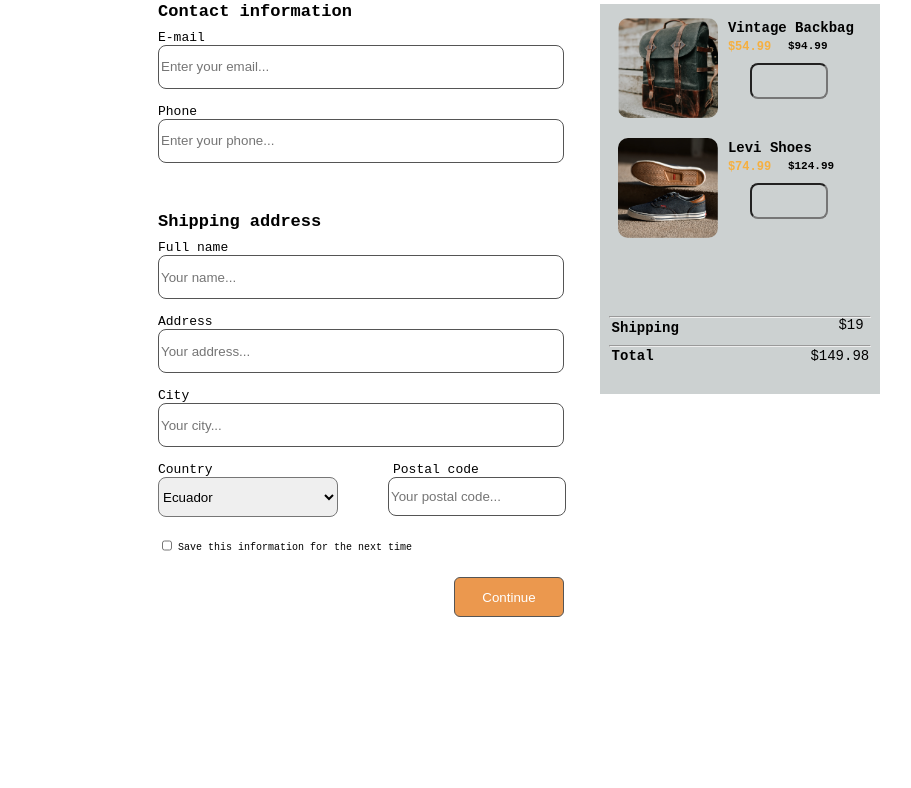
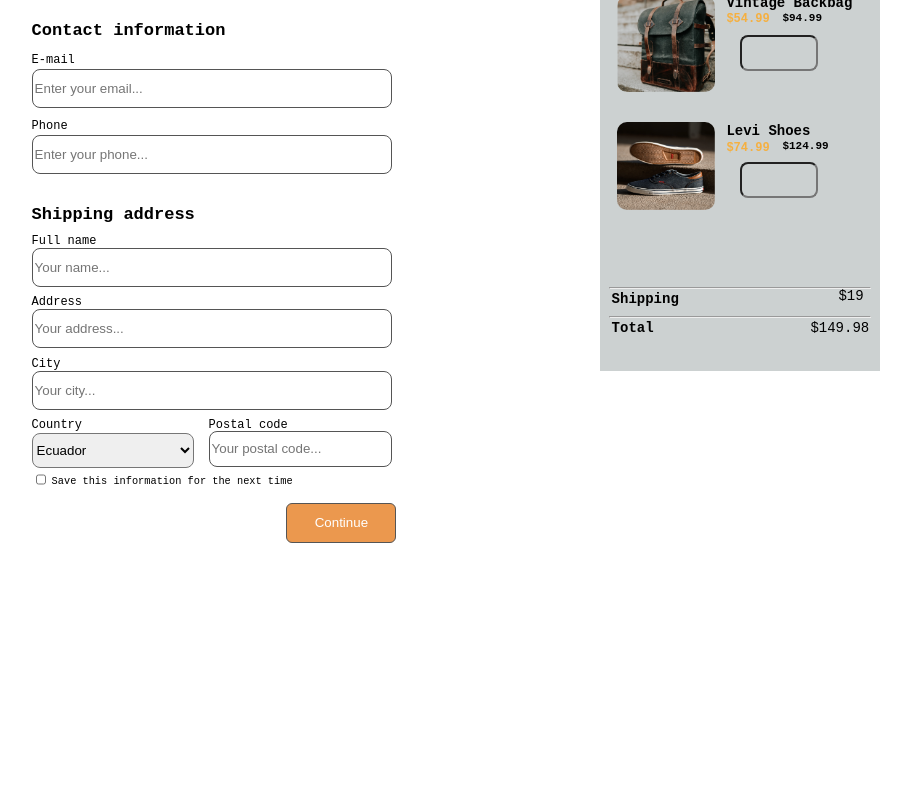
Before and after one commit to JoaquinSim/Checkout-Page, a plain HTML site: page index.html in a window 1280 px wide. Shown: the part 88-876 px from the top of the page, without its empty margins (166-1077 px from the left). Drawn offline with Linux system fonts and the light colour scheme.

Commit message:
Arreglo css

```diff
--- a/index.css
+++ b/index.css
@@ -1,101 +1,157 @@
 body{
   font-family: monospace;
 }
+/*Titulo*/
+header{
+  width:20%;
+  height:70px;;
+  position:relative;
+  left: 15%;
+}
+.titulo h1{
+    position:relative;
+    top: 30px;
+    font-size:22px;
+}
 
+/*Formulario*/
 .form-Checkout{
   position:relative;
-  left: 25%;
-  width:400px;
-  height:650px;
+  left: 15%;
+  width:28%;
+  height:550px;
 }
-.titulo{
-  font-size:18px;
-}
-.Contact-information label{
-  position:relative;
-  top: 10px;
-  font-size: 13px;
+/*informacion de contacto*/
+.Contact-information {
+    height:165px;
 }
 .Contact-information h2{
   position:relative;
-  top: 15px;
+  top: 10px;
   font-size: 17px;
 }
-.Contact-information input{
+label.email{
+  position:relative;
+  top: 8px;
+  font-size: 12px;
+}
+input.email{
   position:relative;
   top: 10px;
   width: 100%;
-  height: 40px;
+  height: 35px;
   border: 1px rgb(85,85,85) solid;
   border-radius: 8px;
 }
+label.phone{
+  position:relative;
+  top: 20px;
+  font-size: 12px;
+}
+input.phone{
+  position:relative;
+  top: 22.5px;
+  width: 100%;
+  height: 35px;
+  border: 1px rgb(85,85,85) solid;
+  border-radius: 8px;
+}
+/*Direccion*/
 .Shipping-address {
-  position:relative;
-  top: 30px;
+  height: 220px;
 }
 .Shipping-address h2{
   position:relative;
   top: 15px;
   font-size: 17px;
 }
-.Shipping-address label{
+label.name{
   position:relative;
   top: 10px;
-  font-size: 13px;
+  font-size: 12px;
 }
-.Shipping-address input{
+ input.name{
   position:relative;
   top: 10px;
   width: 100%;
-  height: 40px;
+  height: 35px;
   border-radius: 8px;
   border: 1px rgb(85,85,85) solid;
 }
+label.address{
+  position:relative;
+  top: 17px;
+  font-size: 12px;
+}
+ input.address{
+  position:relative;
+  top: 17px;
+  width: 100%;
+  height: 35px;
+  border-radius: 8px;
+  border: 1px rgb(85,85,85) solid;
+}
+label.city{
+  position:relative;
+  top: 25px;
+  font-size: 12px;
+}
+ input.city{
+  position:relative;
+  top: 25px;
+  width: 100%;
+  height: 35px;
+  border-radius: 8px;
+  border: 1px rgb(85,85,85) solid;
+}
+
+/*Pais-CodigoPostal*/
 .counpos{
+  height: 60px;
+}
+label.country{
   position:relative;
-  top: 30px;
+  font-size: 12px;
+  top: 7px;
 }
-.counpos select{
-  position:relative;
-  top: 10px;
-  width: 45%;
-  height: 40px;
+select.country{
+  position: relative;
+  top: 8px;
+  width: 46%;
+  height: 35px;
   border-radius: 8px;
 }
-.counpos label{
+label.postal{
+  position:relative;
+  font-size: 12px;
+  top: -42.5px;
+  left: 50%;
+}
+input.postal{
+  position:relative;
+  width: 50%;
+  top: -44px;
+  left: 50%;
+  height: 32px;
+  border-radius: 8px;
+  border: 1px rgb(85,85,85) solid;
+}
+
+/*Boton*/
+input.checkbox{
   position: relative;
-  top: -45px;
-  left: 235px;
-  font-size: 13px;
-}
-.counpos input{
-  position: relative;
- top: -45px;
- left: 230px;
-  width: 43%;
-  height: 35px;
-  border: 1px rgb(85,85,85) solid;
-  border-radius: 8px;
-}
-.checkbox {
-  position: relative;
-  top:30px;
-}
-.checkbox input{
-  position: relative;
-  top: -40px;
   width: 10px;
 }
 .checkbox p{
   position: relative;
-  top: -64px;
+  top: -25px;
   left: 20px;
-  font-size: 10px;
+  font-size: 10.3px;
 }
 .button button{
   position: relative;
   top: -20px;
-  left: 74%;
+  left: 72%;
   width: 110px;
   height: 40px;
   border: 1px rgb(85,85,85) solid;
@@ -113,40 +169,40 @@ body{
   width:280px;
   height:390px;
 }
-.items .item-1{
-width: 300px;
-height: 140px;
+.item-1{
+  width: 100%;;
+  height: 38%;
 }
-.items .item-1 img{
+.item-1 img{
   top: 10%;
   left: 6%;
-position: relative;
-width: 100px;
-height: 100px;
-border-radius: 10px;
+  position: relative;
+  width: 35%;
+  height: 65%;
+  border-radius: 10px;
 }
-.items .item-1 h1{
+.item-1 h1{
   position: relative;
-  top: -100px;
-  left: 42.5%;
+  top: -98px;
+  left: 45%;
   font-size: 14px;
 
 }
-.items .item-1 h2{
+.item-1 h2{
   position: relative;
   top: -108px;
-  left: 42.5%;
+  left: 45%;
   font-size: 12px;
-  color:  #F5B041;
+  color: #F5B041;
 
 }
-.items .item-1 h3{
+.item-1 h3{
   position: relative;
   top: -133px;
-  left: 62.5%;
+  left: 65%;
   font-size: 11px;
 }
-.items .item-1 input{
+.item-1 input{
   position: relative;
   top: -133px;
   left: 50%;
@@ -156,44 +212,44 @@ border-radius: 10px;
   background-color:#CCD1D1;
   border-radius: 8px;
 }
-.items .item-2{
+.item-2{
   position: relative;
   top: -20px;
-width: 300px;
-height: 140px;
+  width: 100%;
+  height: 32.5%;
 }
-.items .item-2 img{
+.item-2 img{
   top: 10%;
   left: 6%;
-position: relative;
-width: 100px;
-height: 100px;
-border-radius: 10px;
+  position: relative;
+  width: 35%;
+  height: 70%;
+  border-radius: 10px;
 }
-.items .item-2 h1{
+.item-2 h1{
   position: relative;
-  top: -100px;
-  left: 42.5%;
+  top: -90px;
+  left: 45%;
   font-size: 14px;
 
 }
-.items .item-2 h2{
+.item-2 h2{
   position: relative;
-  top: -108px;
-  left: 42.5%;
+  top: -100px;
+  left: 45%;
   font-size: 12px;
   color:  #F5B041;
 
 }
-.items .item-2 h3{
+.item-2 h3{
   position: relative;
-  top: -133px;
-  left: 62.5%;
+  top: -126px;
+  left: 65%;
   font-size: 11px;
 }
-.items .item-2 input{
+.item-2 input{
   position: relative;
-  top: -133px;
+  top: -127px;
   left: 50%;
   height: 30px;
   width: 70px;
--- a/index.html
+++ b/index.html
@@ -7,43 +7,49 @@
     <link rel="stylesheet" href="./index.css">
   </head>
   <body>
+    <header>
+      <div class="titulo">
+        <h1>Checkout</h1>
+      </div>
+    </header>
     <main>
       <section class="form-Checkout">
-        <div class="titulo">
-          <h1>Checkout</h1>
-        </div>
         <div class="Contact-information">
+          <form>
           <h2>Contact information</h2>
-          <label for="email">E-mail</label><br>
-          <input  type="email" id="email" placeholder="Enter your email..."><br><br>
-          <label for="phone">Phone</label><br>
-          <input type="text" id="phone" placeholder="Enter your phone...">
+          <label class="email">E-mail</label>
+          <input type="email" class="email" placeholder="Enter your email...">
+          <label class="phone">Phone</label>
+          <input type="text" class="phone" placeholder="Enter your phone...">
         </div>
         <div class="Shipping-address">
           <h2>Shipping address</h2>
-          <label for="name">Full name</label><br>
-          <input type="text" id="name" placeholder="Your name..."><br><br>
-          <label for="text">Address</label><br>
-          <input type="text" id="address" placeholder="Your address..."><br><br>
-          <label for="city">City</label><br>
-          <input type="text" placeholder="Your city..."><br><br>
-          <label for="country">Country</label><br>
+          <label class="name">Full name</label>
+          <input type="text" class="name" placeholder="Your name...">
+          <label class="address">Address</label>
+          <input type="text" class="address" placeholder="Your address...">
+          <label class="city">City</label>
+          <input type="text" class="city" placeholder="Your city...">
           </div>
+
           <div class="counpos">
+          <label class="country">Country</label><br>
           <select class="country" >
             <option>Ecuador</option>
             <option>Peru</option>
             <option>Bolivia</option>
           </select><br>
-          <label for="postal">Postal code</label><br>
-          <input class="codepostal" type="text" placeholder="Your postal code..."><br><br>
+          <label class="postal">Postal code</label><br>
+          <input class="postal" type="text" placeholder="Your postal code...">
           </div>
           <div class="checkbox">
-          <input type="checkbox"><p>Save this information for the next time</p>
+          <input class="checkbox" type="checkbox"><p>Save this information for the next time</p>
         </div>
         <div class="button">
-          <button onclick="">Continue</button>
+          <button>Continue</button>
         </div>
+      </form>
+
       </section>
       <section class="items">
         <div class="item-1">
@@ -51,26 +57,27 @@
           <h1>Vintage Backbag</h1>
           <h2>$54.99</h2>
           <h3>$94.99</h3>
-          <input type="number" min="1">
+          <input class="numeroItem" type="number" min="1">
         </div>
         <div class="item-2">
           <img src="./Imagenes/photo2.png" alt="">
           <h1>Levi Shoes</h1>
           <h2>$74.99</h2>
           <h3>$124.99</h3>
-          <input type="number" min="1">
+          <input class="numeroItem" type="number" min="1">
         </div>
         <div class="shipping">
           <hr>
           <h1>Shipping</h1>
-          <p id="shipping">$19</p>
+          <p>$19</p>
         </div>
         <div class="total">
             <hr>
           <h1>Total</h1>
-          <p id="total">$149.98</p>
+          <p>$149.98</p>
         </div>
       </section>
+
     </main>
   </body>
 </html>
```
